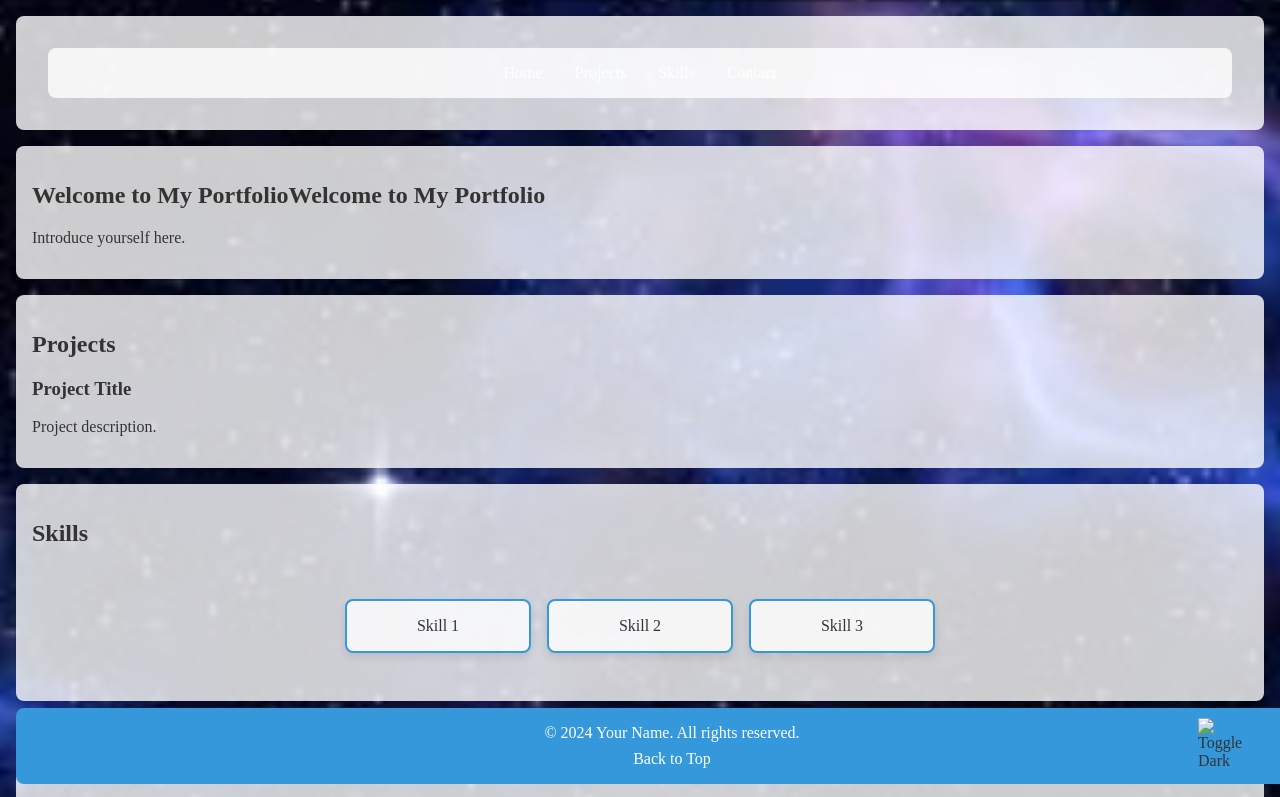
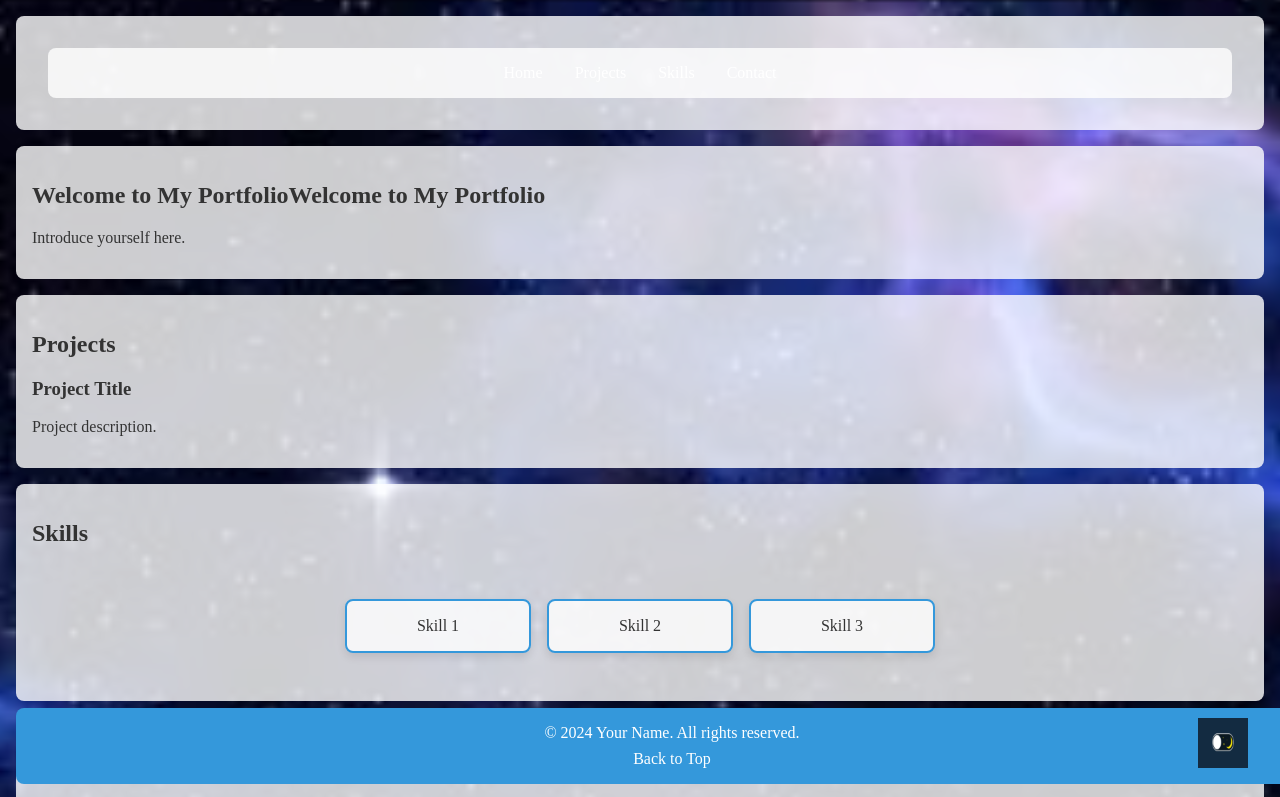
Before and after one commit to Abdourahim445/Final_Project, a plain HTML site: page index.html in a window 1280 px wide. Shown: the top 797 px of the page. Drawn offline with Linux system fonts and the light colour scheme.

Commit message:
Update index.html

```diff
--- a/index.html
+++ b/index.html
@@ -52,7 +52,7 @@
         <p>© 2024 Your Name. All rights reserved.</p>
         <a href="#home" class="back-to-top">Back to Top</a>
     </footer>
-    <img src="toggle-dark-mode.png" alt="Toggle Dark Mode" class="dark-mode-toggle" onclick="toggleDarkMode()">
+    <img src="darkmode.png" alt="Toggle Dark Mode" class="dark-mode-toggle" onclick="toggleDarkMode()">
     <script src="script.js"></script>
 </body>
 </html>
```
